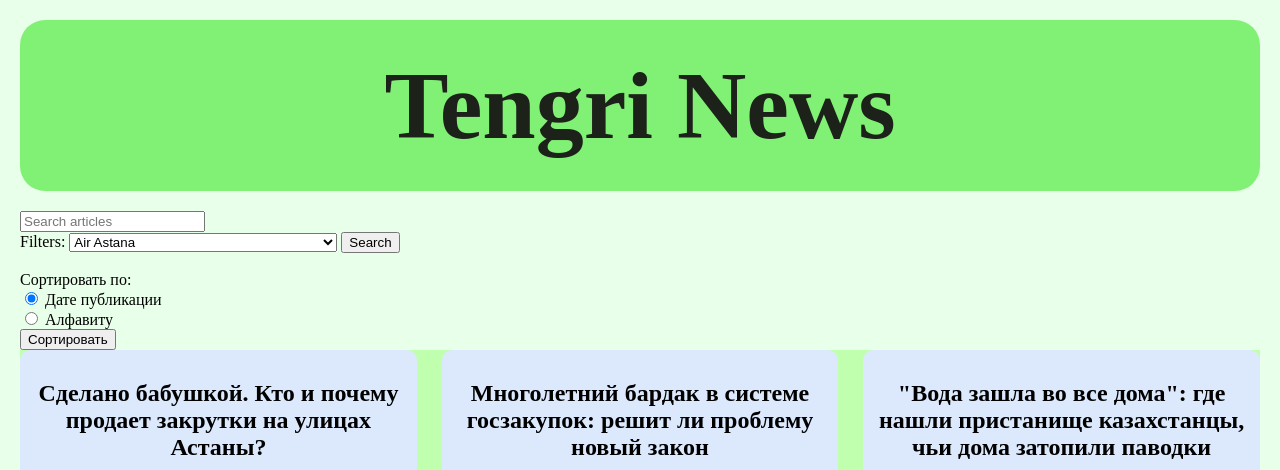
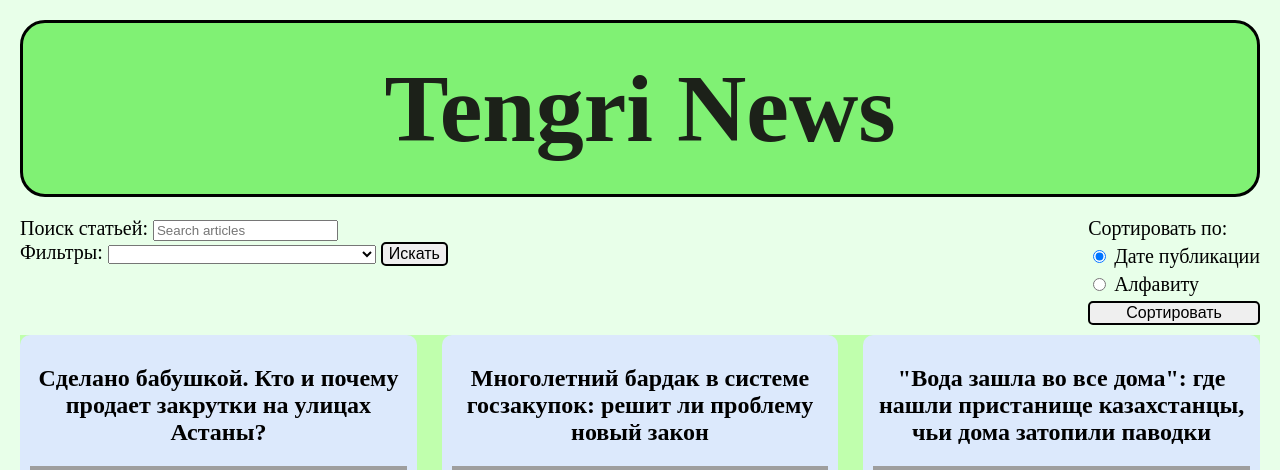
Before and after one commit to Uakks/TengriNews, a Django app: page / in a window 1280 px wide. Shown: the top 470 px of the page. Run offline with Django 5.2, Linux system fonts and the light colour scheme; data comes from the database, SQL or seed files in the repository; grey boxes are pictures that could not be loaded.

Commit message:
new style for main page

```diff
--- a/static/style.css
+++ b/static/style.css
@@ -16,6 +16,32 @@
     color: rgba(24,24,22,0.96);
     background: rgba(124, 241, 112, 0.96);
     padding: 30px 0;
+    border: black 3px solid;
+}
+
+.article-forms {
+    display: flex;
+    font-size: 20px;
+    justify-content: space-between;
+    margin-bottom: 10px;
+}
+
+.search-form {
+
+}
+
+.sort-form {
+    /*margin-right: 50%;*/
+    display: grid;
+    grid-row-gap: 5px;
+    justify-content: center;
+    align-items: center;
+}
+
+.button {
+    font-size: 16px;
+    border: black 2px solid;
+    border-radius: 5px;
 }
 
 .news {
--- a/templates/index.html
+++ b/templates/index.html
@@ -8,31 +8,35 @@
 </head>
 <body>
     <h1>Tengri News</h1>
-    <form class="search-form" method="post" action="{% url 'search_articles' %}">
+    <div class="article-forms">
+    <form class="form search-form" method="post" action="{% url 'search_articles' %}">
         {% csrf_token %}
-        <input type="search" class="search-field" placeholder="Search articles" name="searched">
-        <div class="tag-filter">Filters:
+        <label> Поиск статьей:
+            <input type="search" class="search-field" placeholder="Search articles" name="searched">
+        </label>
+        <div class="tag-filter">Фильтры:
         <select class="filter-selection" name="filtered">
+            <option value="" name="filter"></option>
             {% for tag in tags %}
                 <option value="{{ tag }}" name="filter">{{ tag }}</option>
             {% endfor %}
         </select>
-        <button type="submit" class="button search-button">Search</button>
+        <button type="submit" class="button search-button">Искать</button>
     </div>
     </form><br>
 
-    <form method="post" action="{% url 'sorted_articles' %}">
+    <form class="form sort-form" method="post" action="{% url 'sorted_articles' %}">
         {% csrf_token %}
         Сортировать по:<br>
         <label>
             <input type="radio" checked name="sorting" value="-project_date">
-        </label>Дате публикации<br>
+        Дате публикации<br></label>
         <label>
             <input type="radio" name="sorting" value="title">
-        </label>Алфавиту<br>
+        Алфавиту<br></label>
         <button type="submit" class="button sort-button">Сортировать</button>
     </form>
-
+    </div>
     <div class="news">
         {% for new in news %}
             <a href="news/{{ new.project_id }}">
```
